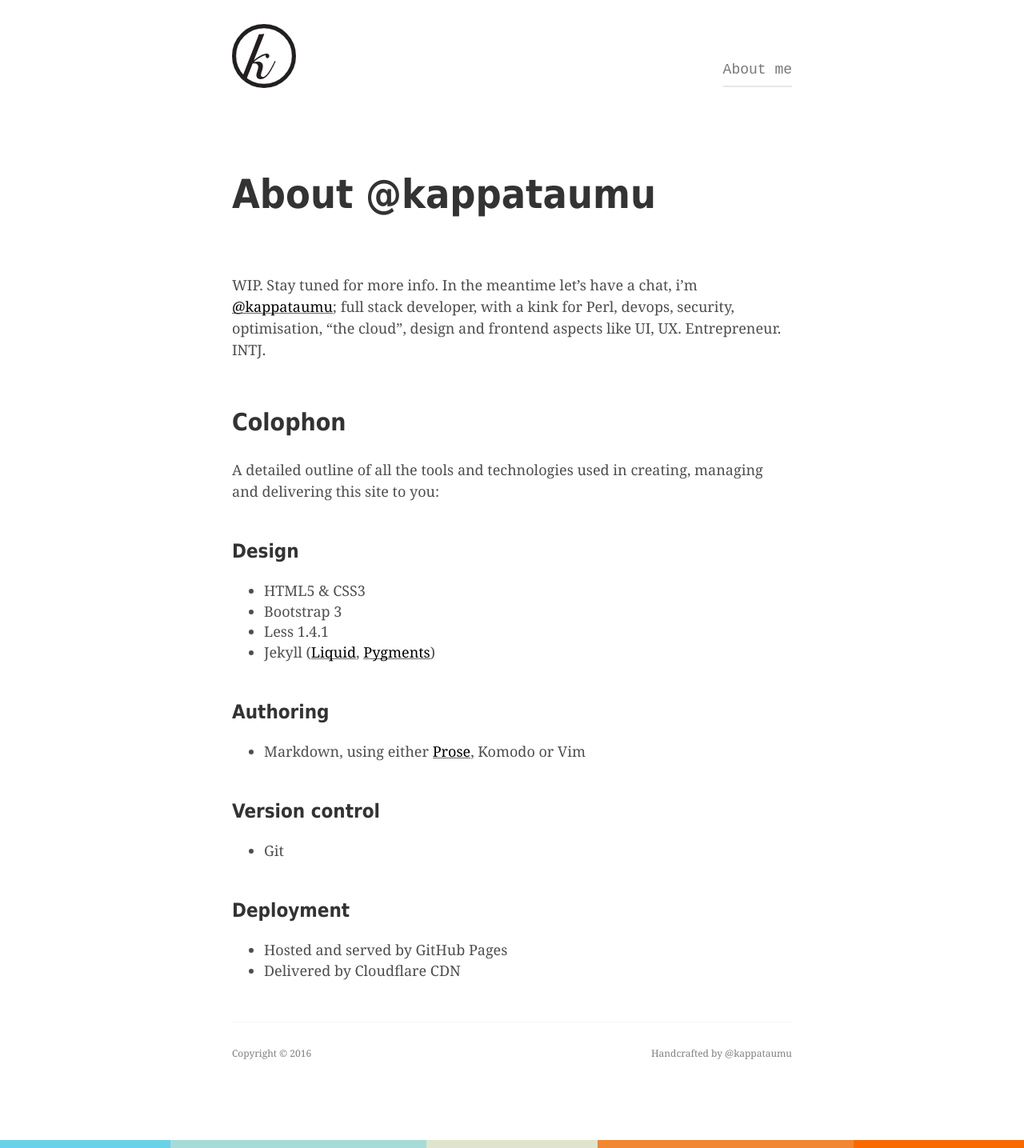
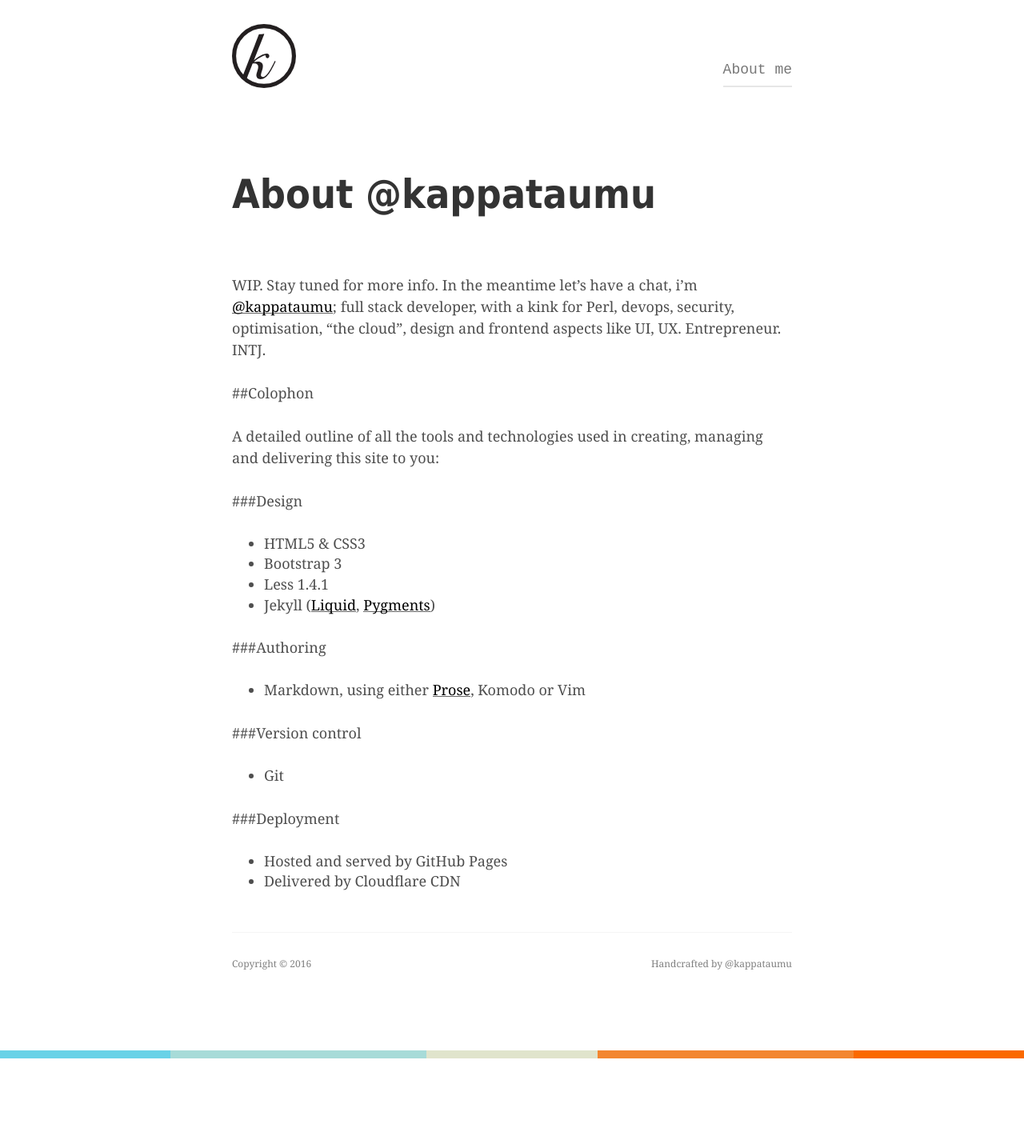
Before and after one commit to ik-fractel/kappataumu.github.com, a Jekyll site: the page built from about.md, in a window 1280 px wide. Shown: the whole page at 80% size. Built offline with Jekyll 4.4.1, drawn with Linux system fonts in a browser that asks for light colours; Markdown is read by kramdown in place of the engine named in the settings; after the commit the page ends 1323 px from its top, so only the background shows below that; some of the changed lines change nothing that is shown.

Commit message:
Bring Jekyll config inline with Github Pages upgrade

```diff
--- a/_config.yml
+++ b/_config.yml
@@ -1,8 +1,15 @@
-markdown: redcarpet
-highlighter: pygments
+markdown: kramdown
+permalink: none
+host: 0.0.0.0
+port: 4000
 
-permalink: none
+kramdown:
+  input: GFM
+  syntax_highlighter: rouge
 
 exclude:
-  - README.md
-  - node_modules
+    - CNAME
+    - Gruntfile.js
+    - package.json
+    - README.md
+    - node_modules/
```
